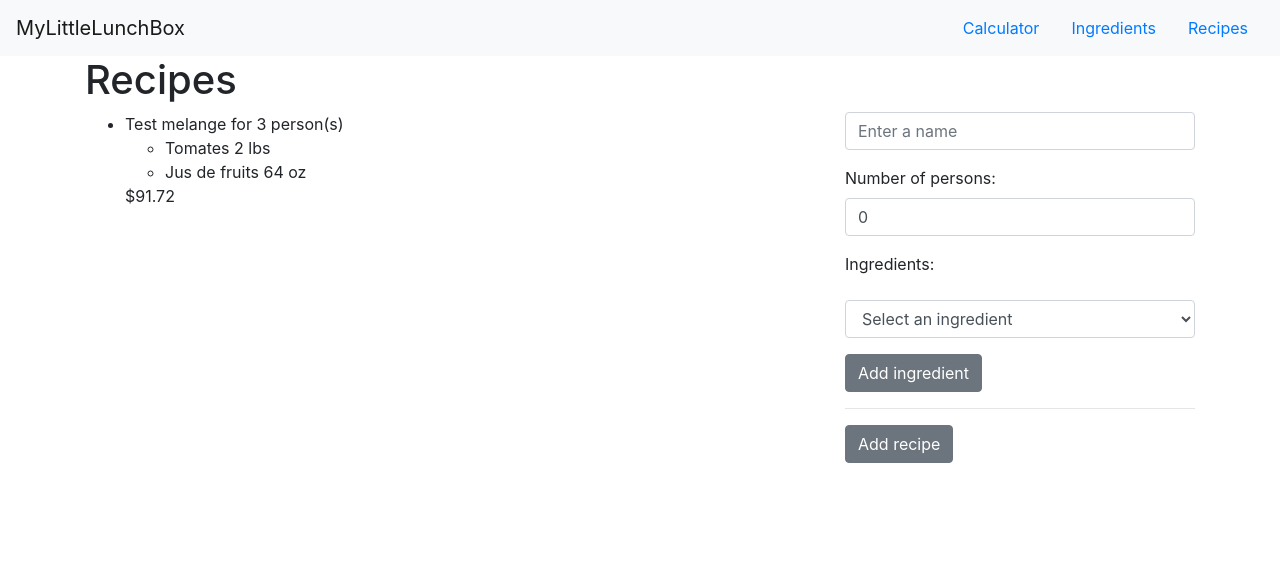
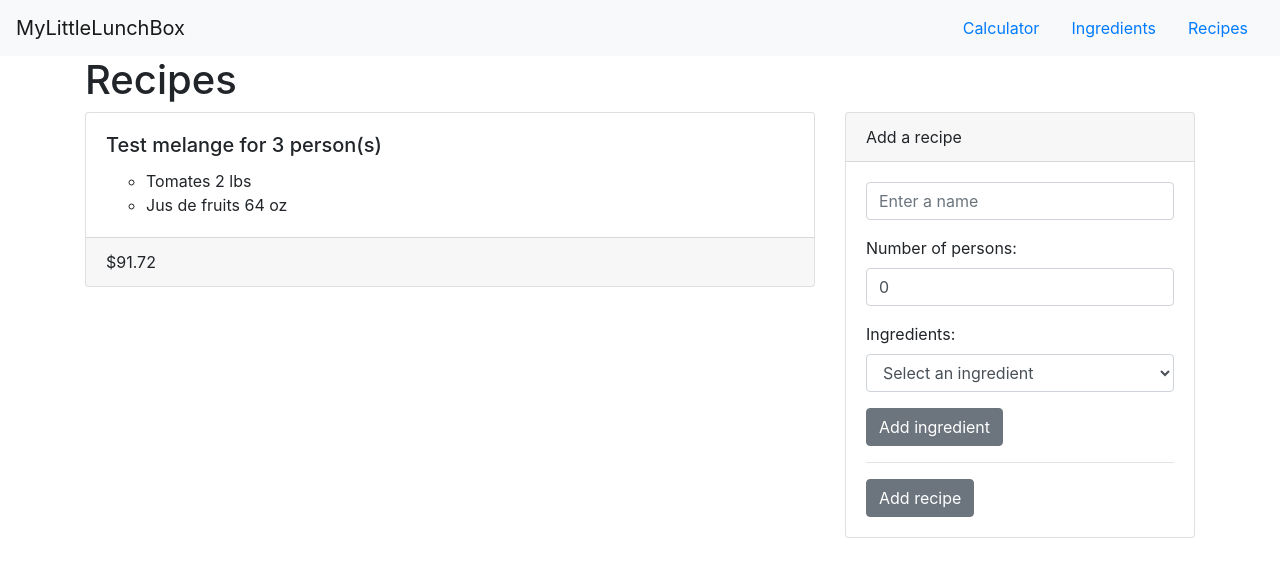
Before and after one commit to yjean/mllb-lunch-calculator, a React (Create React App) app: page /recipes in a window 1280 px wide. Shown: the top 576 px of the page. Built offline with nearby package versions, Linux system fonts and the light colour scheme.

Commit message:
imp: Cardify visually

```diff
--- a/src/pages/CalculatorPage.js
+++ b/src/pages/CalculatorPage.js
@@ -1,5 +1,8 @@
 import {
   Button,
+  Card,
+  CardBody,
+  CardHeader,
   Col,
   Container,
   Form,
@@ -122,11 +125,16 @@ class CalculatorPage extends React.Component {
               )}
             </Col>
             <Col md={4}>
-              <CalculatorForm
-                recipes={recipes}
-                ingredients={ingredients}
-                onSubmit={this.calculate}
-              />
+              <Card>
+                <CardHeader>Evaluate</CardHeader>
+                <CardBody>
+                  <CalculatorForm
+                    recipes={recipes}
+                    ingredients={ingredients}
+                    onSubmit={this.calculate}
+                  />
+                </CardBody>
+              </Card>
             </Col>
           </Row>
         </Container>
--- a/src/pages/IngredientsPage.js
+++ b/src/pages/IngredientsPage.js
@@ -1,5 +1,8 @@
 import {
   Button,
+  Card,
+  CardBody,
+  CardHeader,
   Col,
   Container,
   Form,
@@ -95,10 +98,15 @@ class IngredientsPage extends React.Component {
               <List ingredients={ingredients} />
             </Col>
             <Col md={4}>
-              <IngredientForm
-                onSubmit={addIngredient}
-                nextId={ingredients.length + 1}
-              />
+              <Card>
+                <CardHeader>Add an ingredient</CardHeader>
+                <CardBody>
+                  <IngredientForm
+                    onSubmit={addIngredient}
+                    nextId={ingredients.length + 1}
+                  />
+                </CardBody>
+              </Card>
             </Col>
           </Row>
         </Container>
--- a/src/pages/RecipesPage.js
+++ b/src/pages/RecipesPage.js
@@ -1,5 +1,11 @@
 import {
   Button,
+  Card,
+  CardBody,
+  CardFooter,
+  CardHeader,
+  CardText,
+  CardTitle,
   Col,
   Container,
   Form,
@@ -11,12 +17,16 @@ import {
   Row
 } from 'reactstrap';
 
+import Amount from '../Amount';
 import React from 'react';
 import { evaluateRecipePrice } from '../helpers/Calculator';
 
 const Recipe = ({ recipe, ingredients }) => (
-  <li>
+  <Card>
+    <CardBody>
+      <CardTitle>
         {recipe.name} for {recipe.numberOfPersons} person(s)
+      </CardTitle>
       <ul>
         {recipe.components.map((component, index) => (
           <Component
@@ -26,14 +36,19 @@ const Recipe = ({ recipe, ingredients }) => (
           />
         ))}
       </ul>
-    ${evaluateRecipePrice(recipe, ingredients)}
-  </li>
+    </CardBody>
+    <CardFooter>
+      <Amount amount={evaluateRecipePrice(recipe, ingredients)} />
+    </CardFooter>
+  </Card>
 );
 
 const List = ({ recipes, ingredients }) => (
-  <ul>
+  <ul className="list-unstyled">
     {recipes.map(recipe => (
+      <li key={recipe.id}>
         <Recipe key={recipe.id} recipe={recipe} ingredients={ingredients} />
+      </li>
     ))}
   </ul>
 );
@@ -94,6 +109,7 @@ class RecipeForm extends React.Component {
 
   render() {
     const { ingredients } = this.props;
+    const hasComponents = this.state.components.length > 0;
     const currentUnit = this.state.currentIngredientId
       ? ingredients.find(
           i => i.id === parseInt(this.state.currentIngredientId, 10)
@@ -122,6 +138,7 @@ class RecipeForm extends React.Component {
           />
         </FormGroup>
         <Label>Ingredients:</Label>
+        {hasComponents && (
           <ul>
             {this.state.components.map((component, id) => (
               <Component
@@ -131,6 +148,7 @@ class RecipeForm extends React.Component {
               />
             ))}
           </ul>
+        )}
         <FormGroup>
           <Input
             type="select"
@@ -183,11 +201,16 @@ class RecipesList extends React.Component {
               <List recipes={recipes} ingredients={ingredients} />
             </Col>
             <Col md={4}>
+              <Card>
+                <CardHeader>Add a recipe</CardHeader>
+                <CardBody>
                   <RecipeForm
                     onSubmit={addRecipe}
                     nextId={recipes.length + 1}
                     ingredients={ingredients}
                   />
+                </CardBody>
+              </Card>
             </Col>
           </Row>
         </Container>
```
Lines whose indentation alone changed are shown as unchanged.
